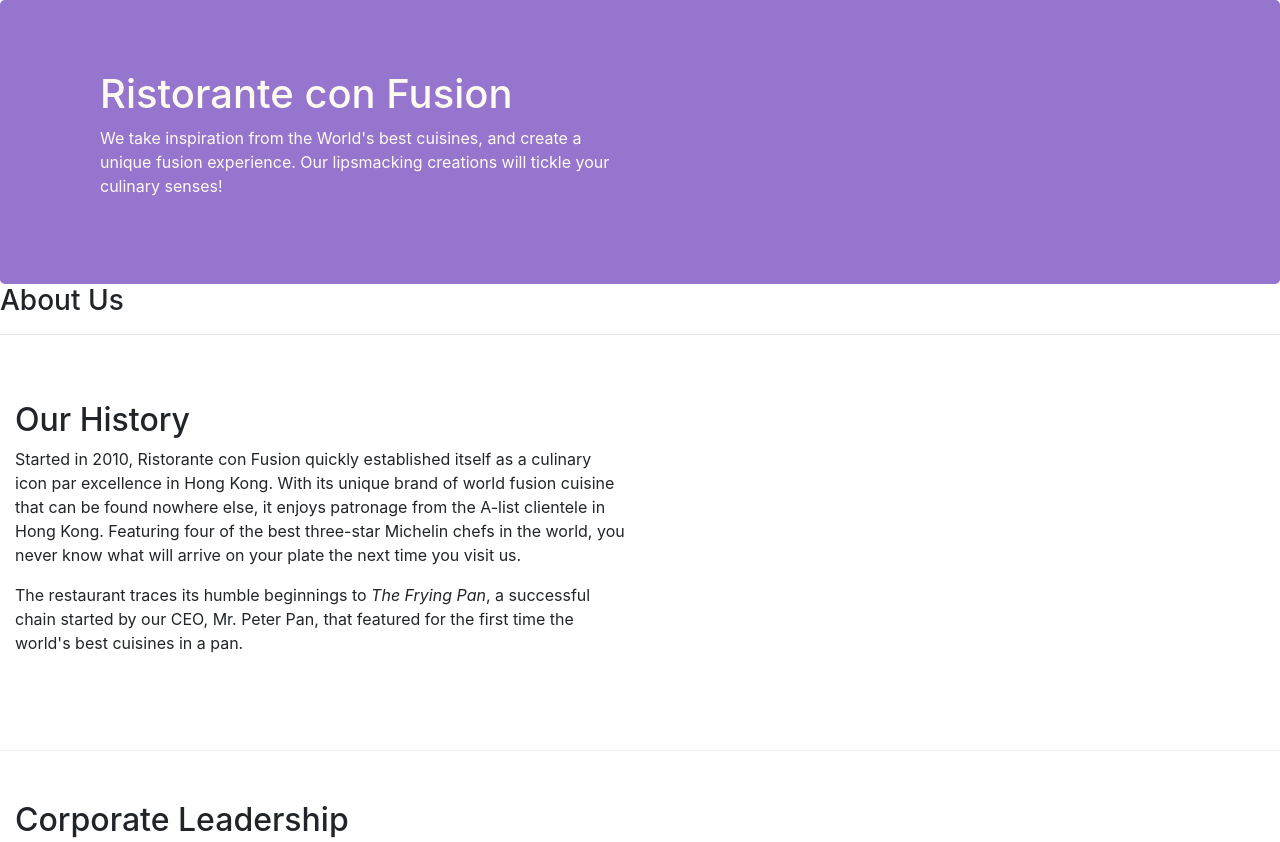
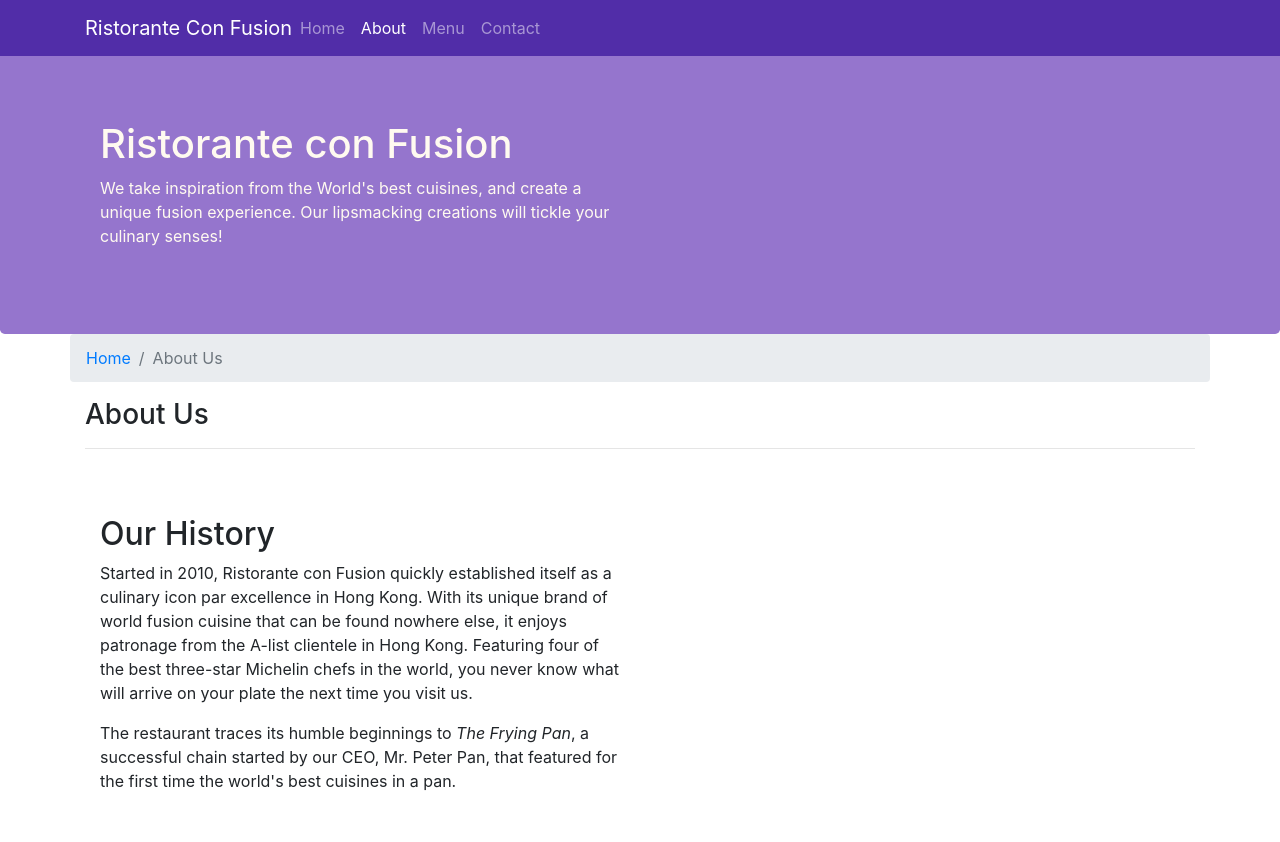
Before and after one commit to rasleenkaur/conFusion, a website: page aboutus.html in a window 1280 px wide. Shown: the top 842 px of the page. Drawn offline with nearby package versions, Linux system fonts and the light colour scheme.

Commit message:
Navbar and Breadcrumbs

```diff
--- a/aboutus.html
+++ b/aboutus.html
@@ -15,6 +15,25 @@
 </head>
 
 <body>
+    <nav class="navbar navbar-dark navbar-expand-sm fixed-top">
+        <div class="container">
+            <a class="navbar-brand mr-auto" href="./index.html">Ristorante Con Fusion</a>
+            <button class="navbar-toggler" type="button" data-toggle="collapse" data-target="#Navbar">
+                <span class="navbar-toggler-icon"></span>
+            </button>
+            <div class="collapse navbar-collapse" id="Navbar">
+
+                <ul class="navbar-nav mr-auto">
+                    <!-- mr-auto makes the content as left as possible . specifies right margin -->
+                    <li class="nav-item"> <a class="nav-link" href="./index.html">Home</a></li>
+                    <li class="nav-item active"> <a class="nav-link" href="#">About</a></li>
+                    <li class="nav-item"> <a class="nav-link" href="#">Menu</a></li>
+                    <li class="nav-item"> <a class="nav-link" href="#">Contact</a></li>
+                </ul>
+            </div>
+        </div>
+
+    </nav>
 
     <header class="jumbotron">
         <div class="container">
@@ -30,16 +49,21 @@
         </div>
     </header>
 
-    <div class="contianer">
-        <div>
-            <div>
+    <div class="container">
+        <div class="row">
+            <ol class="col-12 breadcrumb">
+                <li class="breadcrumb-item"><a href="./index.html">Home</a></li>
+                <li class="breadcrumb-item active">About Us</li>
+            </ol>
+            <div class="col-12 ">
                 <h3>About Us</h3>
                 <hr>
             </div>
         </div>
 
-        <div class ="row row-content">
-            <div class ="col-12 col-sm-6">
+
+        <div class="row row-content ">
+            <div class="col-12 col-sm-6">
                 <h2>Our History</h2>
                 <p>Started in 2010, Ristorante con Fusion quickly established itself as a culinary icon par excellence
                     in Hong Kong. With its unique brand of world fusion cuisine that can be found nowhere else, it
@@ -49,40 +73,46 @@
                 <p>The restaurant traces its humble beginnings to <em>The Frying Pan</em>, a successful chain started by
                     our CEO, Mr. Peter Pan, that featured for the first time the world's best cuisines in a pan.</p>
             </div>
-            <div class ="col-12 col-sm-6">
+            <div class="col-12 col-sm-6">
             </div>
         </div>
 
 
-        <div class ="row row-content">
-            <div class ="col-12 " >
+
+    <div class="row row-content">
+        <div class="col-12 ">
             <h2>Corporate Leadership</h2>
             <h3>Peter Pan <small>Chief Epicurious Officer</small></h3>
-                <p class =" d-none d-sm-block">Our CEO, Peter, credits his hardworking East Asian immigrant parents who undertook the arduous
+            <p class=" d-none d-sm-block">Our CEO, Peter, credits his hardworking East Asian immigrant parents who
+                undertook the arduous
                 journey to the shores of America with the intention of giving their children the best future. His
                 mother's wizardy in the kitchen whipping up the tastiest dishes with whatever is available
                 inexpensively at the supermarket, was his first inspiration to create the fusion cuisines for which
                 <em>The Frying Pan</em> became well known. He brings his zeal for fusion cuisines to this
                 restaurant, pioneering cross-cultural culinary connections.</p>
             <h3>Dhanasekaran Witherspoon <small>Chief Food Officer</small></h3>
-                <p class =" d-none d-sm-block">Our CFO, Danny, as he is affectionately referred to by his colleagues, comes from a long established
+            <p class=" d-none d-sm-block">Our CFO, Danny, as he is affectionately referred to by his colleagues,
+                comes from a long established
                 family tradition in farming and produce. His experiences growing up on a farm in the Australian
                 outback gave him great appreciation for varieties of food sources. As he puts it in his own words,
                 <em>Everything that runs, wins, and everything that stays, pays!</em></p>
             <h3>Agumbe Tang <small>Chief Taste Officer</small></h3>
-                <p class =" d-none d-sm-block">Blessed with the most discerning gustatory sense, Agumbe, our CTO, personally ensures that every dish
+            <p class=" d-none d-sm-block">Blessed with the most discerning gustatory sense, Agumbe, our CTO,
+                personally ensures that every dish
                 that we serve meets his exacting tastes. Our chefs dread the tongue lashing that ensues if their
                 dish does not meet his exacting standards. He lives by his motto, <em>You click only if you survive
                     my lick.</em></p>
             <h3>Alberto Somayya <small>Executive Chef</small></h3>
-                <p class =" d-none d-sm-block">Award winning three-star Michelin chef with wide International experience having worked closely with
+            <p class=" d-none d-sm-block">Award winning three-star Michelin chef with wide International experience
+                having worked closely with
                 whos-who in the culinary world, he specializes in creating mouthwatering Indo-Italian fusion
                 experiences. He says, <em>Put together the cuisines from the two craziest cultures, and you get a
                     winning hit! Amma Mia!</em></p>
         </div>
     </div>
+    </div>
 
-    </div>
+
 
     <footer class="footer">
         <div class="container">
@@ -90,7 +120,7 @@
                 <div class="col-4 offset-1 col-sm-2">
                     <h5>Links</h5>
                     <ul class="list-unstyled">
-                        <li><a href="#">Home</a></li>
+                        <li><a href="./index.html">Home</a></li>
                         <li><a href="#">About</a></li>
                         <li><a href="#">Menu</a></li>
                         <li><a href="#">Contact</a></li>
--- a/css/styles.css
+++ b/css/styles.css
@@ -25,6 +25,10 @@ address{
     color:#0f0f0f;
 
 }
-p{
-    .d-none .d-sm-block;
+body{
+    padding:50px 0px 0px 0px;
+    z-index:0;
 }
+.navbar-dark{
+    background-color: #512DA8;
+}
```
Also changed, not shown: index.html (+52 -25 lines). Lines whose indentation alone changed are shown as unchanged.
